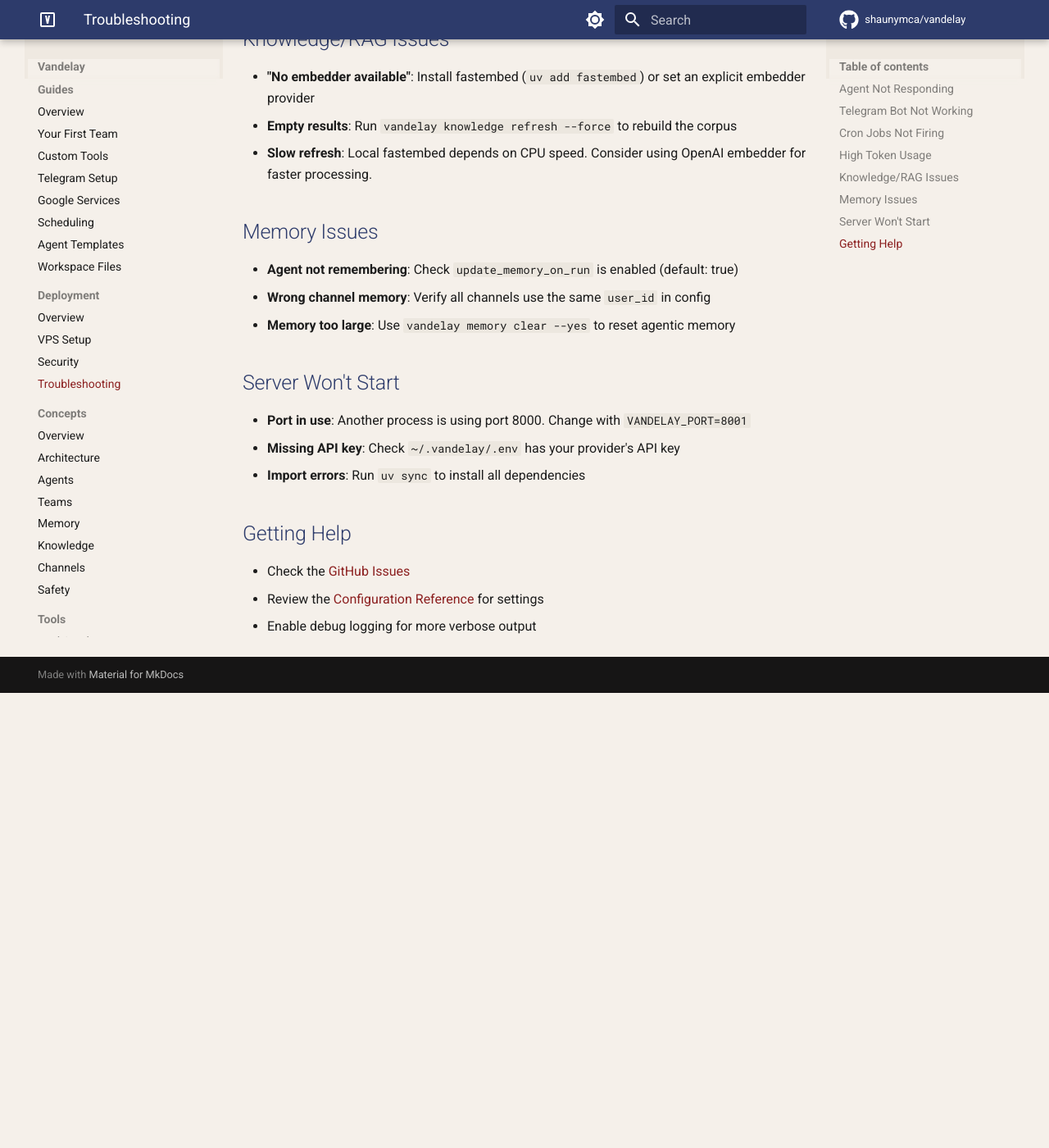
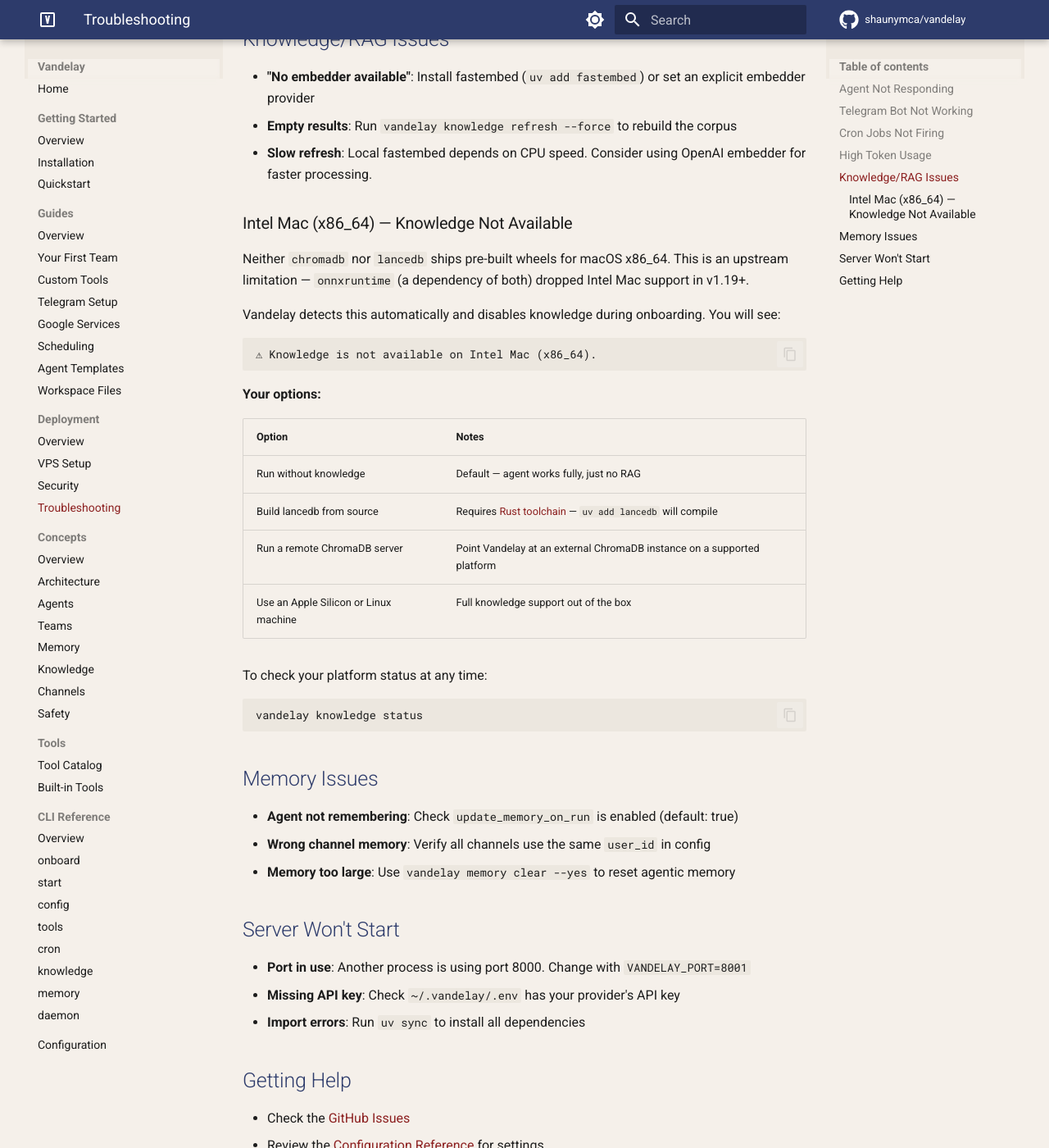
Before and after one commit to shaunymca/vandelay, an MkDocs documentation site: the page built from docs/deployment/troubleshooting.md, in a window 1280 px wide and 1400 px high, scrolled down 1316 px. Shown: the whole window at 82% size. Built offline with MkDocs 1.6.1 and Material for MkDocs 9.7.7, drawn with Linux system fonts in a browser that asks for light colours; comment, search, counter and statistics services are not loaded; before the commit the page ends 2161 px from its top, so only the background shows below that.

Commit message:
Docs: Intel Mac knowledge limitation in troubleshooting (#77)
Co-authored-by: Claude Sonnet 4.6 <noreply@anthropic.com>

````diff
--- a/docs/deployment/troubleshooting.md
+++ b/docs/deployment/troubleshooting.md
@@ -50,6 +50,31 @@ vandelay config  # Opens the config editor (will show parse errors)
 - **Empty results**: Run `vandelay knowledge refresh --force` to rebuild the corpus
 - **Slow refresh**: Local fastembed depends on CPU speed. Consider using OpenAI embedder for faster processing.
 
+### Intel Mac (x86_64) — Knowledge Not Available
+
+Neither `chromadb` nor `lancedb` ships pre-built wheels for macOS x86_64. This is an upstream limitation — `onnxruntime` (a dependency of both) dropped Intel Mac support in v1.19+.
+
+Vandelay detects this automatically and disables knowledge during onboarding. You will see:
+
+```
+⚠ Knowledge is not available on Intel Mac (x86_64).
+```
+
+**Your options:**
+
+| Option | Notes |
+|---|---|
+| Run without knowledge | Default — agent works fully, just no RAG |
+| Build lancedb from source | Requires [Rust toolchain](https://rustup.rs) — `uv add lancedb` will compile |
+| Run a remote ChromaDB server | Point Vandelay at an external ChromaDB instance on a supported platform |
+| Use an Apple Silicon or Linux machine | Full knowledge support out of the box |
+
+To check your platform status at any time:
+
+```bash
+vandelay knowledge status
+```
+
 ## Memory Issues
 
 - **Agent not remembering**: Check `update_memory_on_run` is enabled (default: true)
````
